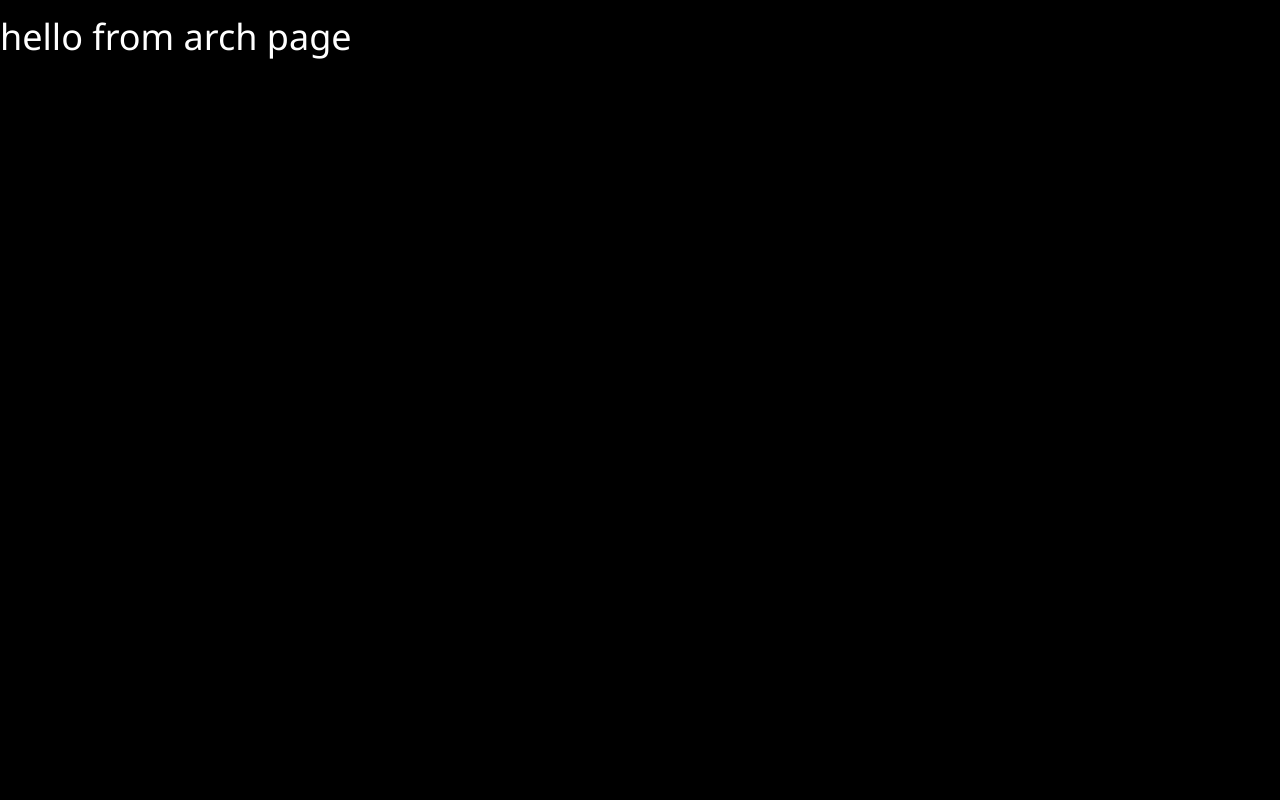
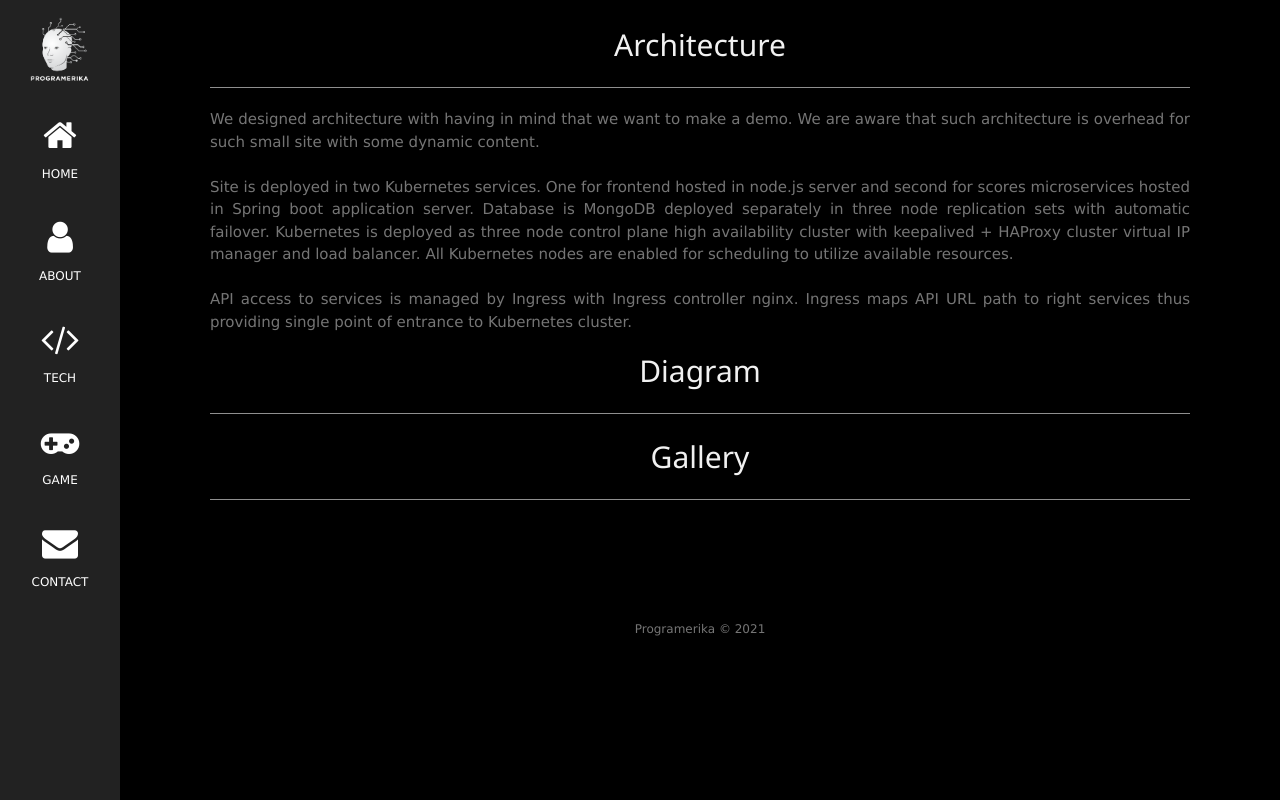
Before and after one commit to programerika/web-sajtika, a Next.js app in the folder web-sajtika/: page /arch in a window 1280 px wide. Built offline with nearby package versions, Linux system fonts and the light colour scheme.

Commit message:
added layout comp, added about arch, refactored navbar links

```diff
--- /dev/null
+++ b/web-sajtika/components/AboutArch.js
@@ -0,0 +1,36 @@
+import React from "react";
+import Navbar from "./Navbar";
+
+const AboutArch = () => {
+  return (
+    <div>
+      {/* About Arch Section */}
+      <div className="w3-content w3-justify w3-text-grey" id="game">
+        <h2 className="w3-text-light-grey w3-center">Architecture</h2>
+        <hr style={{ width: "100%" }} className="w3-opacity" />
+        <p>
+          We designed architecture with having in mind that we want to make a
+          demo. We are aware that such architecture is overhead for such small
+          site with some dynamic content. <br></br>
+          <br></br>
+          Site is deployed in two Kubernetes services. One for frontend hosted
+          in node.js server and second for scores microservices hosted in Spring
+          boot application server. Database is MongoDB deployed separately in
+          three node replication sets with automatic failover. Kubernetes is
+          deployed as three node control plane high availability cluster with
+          keepalived + HAProxy cluster virtual IP manager and load balancer. All
+          Kubernetes nodes are enabled for scheduling to utilize available
+          resources. <br></br>
+          <br></br>
+          API access to services is managed by Ingress with Ingress controller
+          nginx. Ingress maps API URL path to right services thus providing
+          single point of entrance to Kubernetes cluster.
+          <br />
+        </p>
+        {/* End About Arch Section */}
+      </div>
+    </div>
+  );
+};
+
+export default AboutArch;
--- /dev/null
+++ b/web-sajtika/components/ArchGallery.js
@@ -0,0 +1,19 @@
+import React from "react";
+
+const ArchGallery = () => {
+  return (
+    <div>
+      {/*Arch Gallery Section */}
+      <div className="w3-content w3-justify w3-text-grey" id="game">
+        <h2 className="w3-text-light-grey w3-center">Gallery</h2>
+        <hr style={{ width: "100%" }} className="w3-opacity" />
+
+        {/* TODO Add Gallery here */}
+
+        {/* End Arch Gallery Section */}
+      </div>
+    </div>
+  );
+};
+
+export default ArchGallery;
--- /dev/null
+++ b/web-sajtika/components/Diagram.js
@@ -0,0 +1,19 @@
+import React from "react";
+
+const Diagram = () => {
+  return (
+    <div>
+      {/*Arch Diagram Section */}
+      <div className="w3-content w3-justify w3-text-grey" id="game">
+        <h2 className="w3-text-light-grey w3-center">Diagram</h2>
+        <hr style={{ width: "100%" }} className="w3-opacity" />
+
+        {/* TODO Add Diagram here */}
+
+        {/* En Arch Diagram Section */}
+      </div>
+    </div>
+  );
+};
+
+export default Diagram;
--- /dev/null
+++ b/web-sajtika/components/Footer.js
@@ -0,0 +1,15 @@
+import React from "react";
+
+const Footer = () => {
+  return (
+    <div className="w3-padding-large" id="main">
+      <footer className="w3-content w3-padding-64">
+        <p className="w3-center w3-text-gray w3-small">
+          Programerika &copy; 2021
+        </p>
+      </footer>
+    </div>
+  );
+};
+
+export default Footer;
--- /dev/null
+++ b/web-sajtika/components/Layout.js
@@ -0,0 +1,15 @@
+import React from "react";
+import Navbar from "./Navbar";
+import Footer from "./Footer";
+
+const Layout = ({ children }) => {
+  return (
+    <div>
+      <Navbar></Navbar>
+      {children}
+      <Footer></Footer>
+    </div>
+  );
+};
+
+export default Layout;
--- a/web-sajtika/components/Navbar.js
+++ b/web-sajtika/components/Navbar.js
@@ -1,4 +1,5 @@
 import Image from "next/image";
+import Link from "next/link";
 
 const Navbar = () => {
   return (
@@ -6,82 +7,80 @@ const Navbar = () => {
       <nav className="w3-sidebar w3-bar-block w3-small w3-hide-small w3-center">
         {/* Avatar image in top left corner */}
         <Image src="/img/logo_gray.png" alt="me" width="100" height="100" />
-        <a
-          href="#"
-          className="w3-bar-item w3-button w3-padding-large w3-hover-black"
-        >
+        <Link href="/">
+          <a className="w3-bar-item w3-button w3-padding-large w3-hover-black">
             <i className="fa fa-home w3-xxlarge" />
             <p>HOME</p>
           </a>
-        <a
-          href="#about"
-          className="w3-bar-item w3-button w3-padding-large w3-hover-black"
-        >
+        </Link>
+        <Link href="/#about">
+          <a className="w3-bar-item w3-button w3-padding-large w3-hover-black">
             <i className="fa fa-user w3-xxlarge" />
             <p>ABOUT</p>
           </a>
-        <a
-          href="#technologies"
-          className="w3-bar-item w3-button w3-padding-large w3-hover-black"
-        >
+        </Link>
+        <Link href="/#technologies">
+          <a className="w3-bar-item w3-button w3-padding-large w3-hover-black">
             <i className="fa fa-code w3-xxlarge" />
             <p>TECH</p>
           </a>
-        <a
-          href="#game"
-          className="w3-bar-item w3-button w3-padding-large w3-hover-black"
-        >
+        </Link>
+        <Link href="/#game">
+          <a className="w3-bar-item w3-button w3-padding-large w3-hover-black">
             <i className="fa fa-gamepad w3-xxlarge"></i>
             <p>GAME</p>
           </a>
-        <a
-          href="#contact"
-          className="w3-bar-item w3-button w3-padding-large w3-hover-black"
-        >
+        </Link>
+        <Link href="/#contact">
+          <a className="w3-bar-item w3-button w3-padding-large w3-hover-black">
             <i className="fa fa-envelope w3-xxlarge" />
             <p>CONTACT</p>
           </a>
+        </Link>
       </nav>
       {/* Navbar on small screens (Hidden on medium and large screens) */}
       <div className="w3-top w3-hide-large w3-hide-medium" id="myNavbar">
         <div className="w3-bar w3-black w3-opacity w3-hover-opacity-off w3-center w3-small">
+          <Link href="/">
             <a
-            href="#"
               className="w3-bar-item w3-button"
               style={{ width: "20% !important" }}
             >
               HOME
             </a>
+          </Link>
+          <Link href="/#about">
             <a
-            href="#about"
               className="w3-bar-item w3-button"
               style={{ width: "20% !important" }}
             >
               ABOUT
             </a>
+          </Link>
+          <Link href="/#technologies">
             <a
-            href="#technologies"
               className="w3-bar-item w3-button"
               style={{ width: "20% !important" }}
             >
               TECH
             </a>
+          </Link>
+          <Link href="/#game">
             <a
-            href="#game"
               className="w3-bar-item w3-button"
               style={{ width: "20% !important" }}
             >
               GAME
             </a>
-
+          </Link>
+          <Link href="/#contact">
             <a
-            href="#contact"
               className="w3-bar-item w3-button"
               style={{ width: "20% !important" }}
             >
               CONTACT
             </a>
-
+          </Link>
         </div>
       </div>
     </div>
--- a/web-sajtika/pages/_app.js
+++ b/web-sajtika/pages/_app.js
@@ -1,7 +1,12 @@
-import '../styles/globals.css'
+import Layout from "../components/Layout";
+import "../styles/globals.css";
 
 function MyApp({ Component, pageProps }) {
-  return <Component {...pageProps} />
+  return (
+    <Layout>
+      <Component {...pageProps} />
+    </Layout>
+  );
 }
 
-export default MyApp
+export default MyApp;
--- a/web-sajtika/pages/arch.js
+++ b/web-sajtika/pages/arch.js
@@ -1,9 +1,20 @@
 import React from "react";
+import AboutArch from "../components/AboutArch";
+import Diagram from "../components/Diagram";
+import ArchGallery from "../components/ArchGallery";
 
 const arch = () => {
   return (
-    <div>
-      <h1>hello from arch page</h1>
+    <div className="w3-padding-large" id="main">
+      <AboutArch></AboutArch>
+
+      {/* TODO ADD Arch Diagram */}
+      <Diagram />
+
+      {/* TODO ADD Arch Gallery */}
+      <ArchGallery />
+
+      {/* TODO ADD Git Links */}
     </div>
   );
 };
--- a/web-sajtika/pages/game.js
+++ b/web-sajtika/pages/game.js
@@ -2,7 +2,7 @@ import React from "react";
 
 const game = () => {
   return (
-    <div>
+    <div className="w3-padding-large" id="main">
       <h1>hello from game page</h1>
     </div>
   );
--- a/web-sajtika/pages/index.js
+++ b/web-sajtika/pages/index.js
@@ -19,9 +19,6 @@ export default function Home() {
         <Technologies></Technologies>
         <AboutGame />
         <Contact />
-        <footer className="w3-content w3-padding-64">
-          <p className="w3-center w3-text-gray">Programerika &copy; 2021</p>
-        </footer>
       </div>
     </div>
   );
```
Lines whose indentation alone changed are shown as unchanged.
